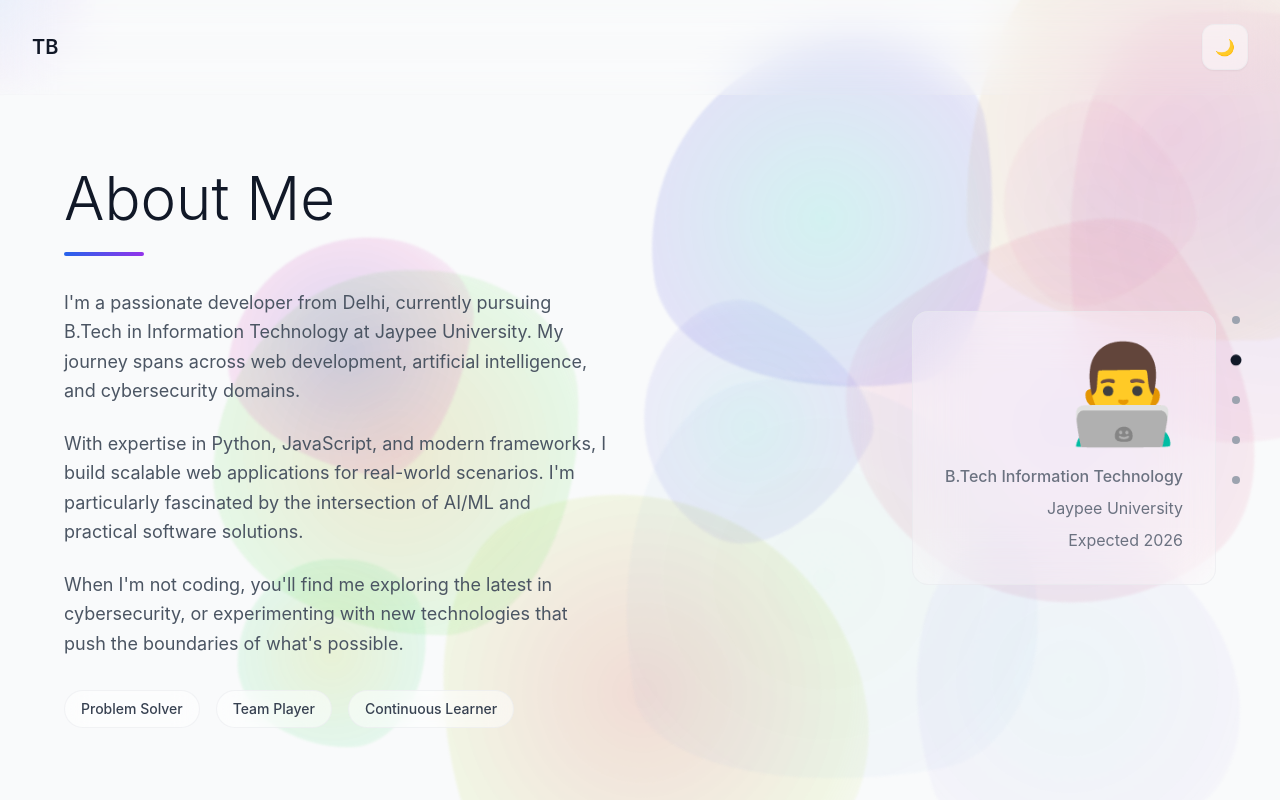
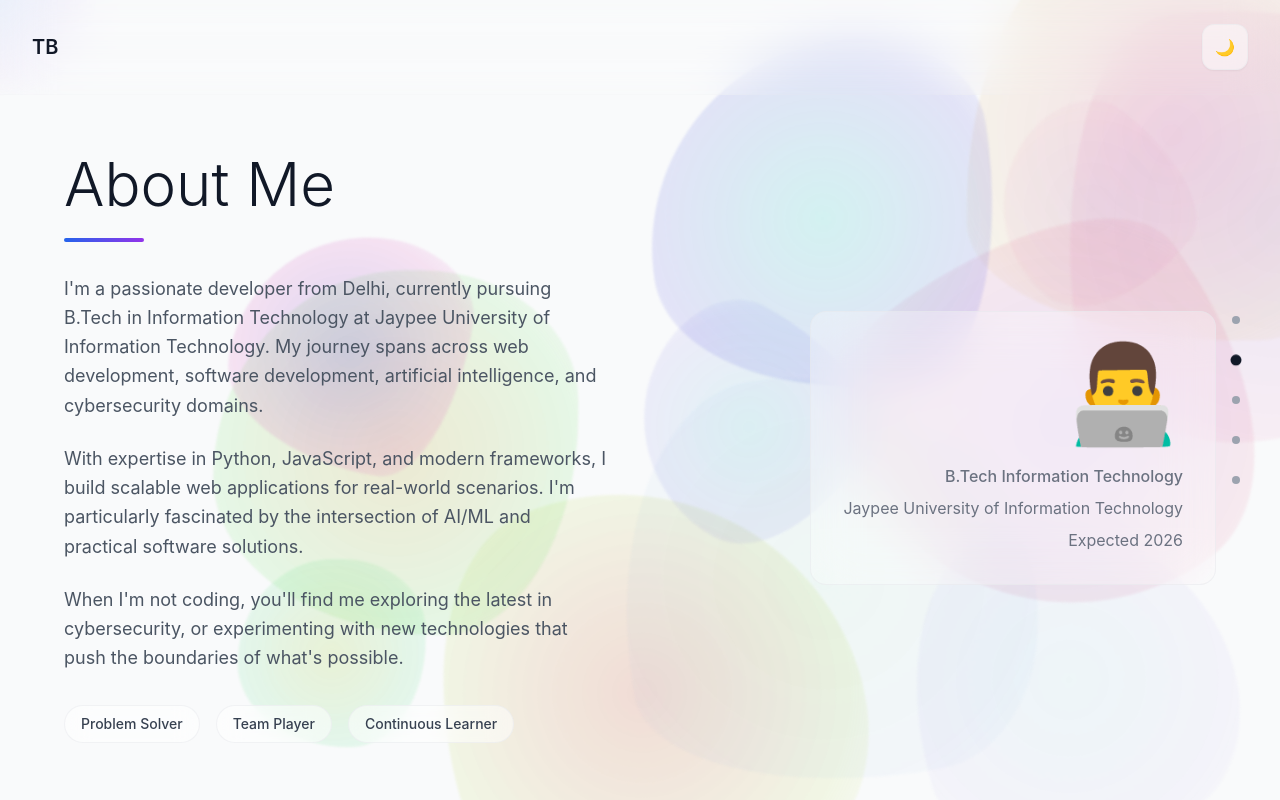
Before and after one commit to Bittb/tanishq-portfolio, a React (Create React App) app: page / in a window 1280 px wide. Both pictures are taken after a click on the button "About". Built offline with nearby package versions, Linux system fonts and the light colour scheme.

Commit message:
Update TanishqPortfolio.js

```diff
--- a/src/TanishqPortfolio.js
+++ b/src/TanishqPortfolio.js
@@ -419,7 +419,7 @@ const TanishqPortfolio = () => {
                 <div className={`space-y-6 text-lg leading-relaxed ${secondaryTextClass}`}>
                   <p>
                     I'm a passionate developer from Delhi, currently pursuing B.Tech in Information Technology
-                    at Jaypee University. My journey spans across web development, artificial intelligence,
+                    at Jaypee University of Information Technology. My journey spans across web development, software development, artificial intelligence,
                     and cybersecurity domains.
                   </p>
                   <p>
@@ -458,7 +458,7 @@ const TanishqPortfolio = () => {
                   <div className="text-8xl mb-6">👨‍💻</div>
                   <div className={`space-y-2 ${mutedTextClass}`}>
                     <p className="font-medium">B.Tech Information Technology</p>
-                    <p>Jaypee University</p>
+                    <p>Jaypee University of Information Technology</p>
                     <p>Expected 2026</p>
                   </div>
                 </div>
```
